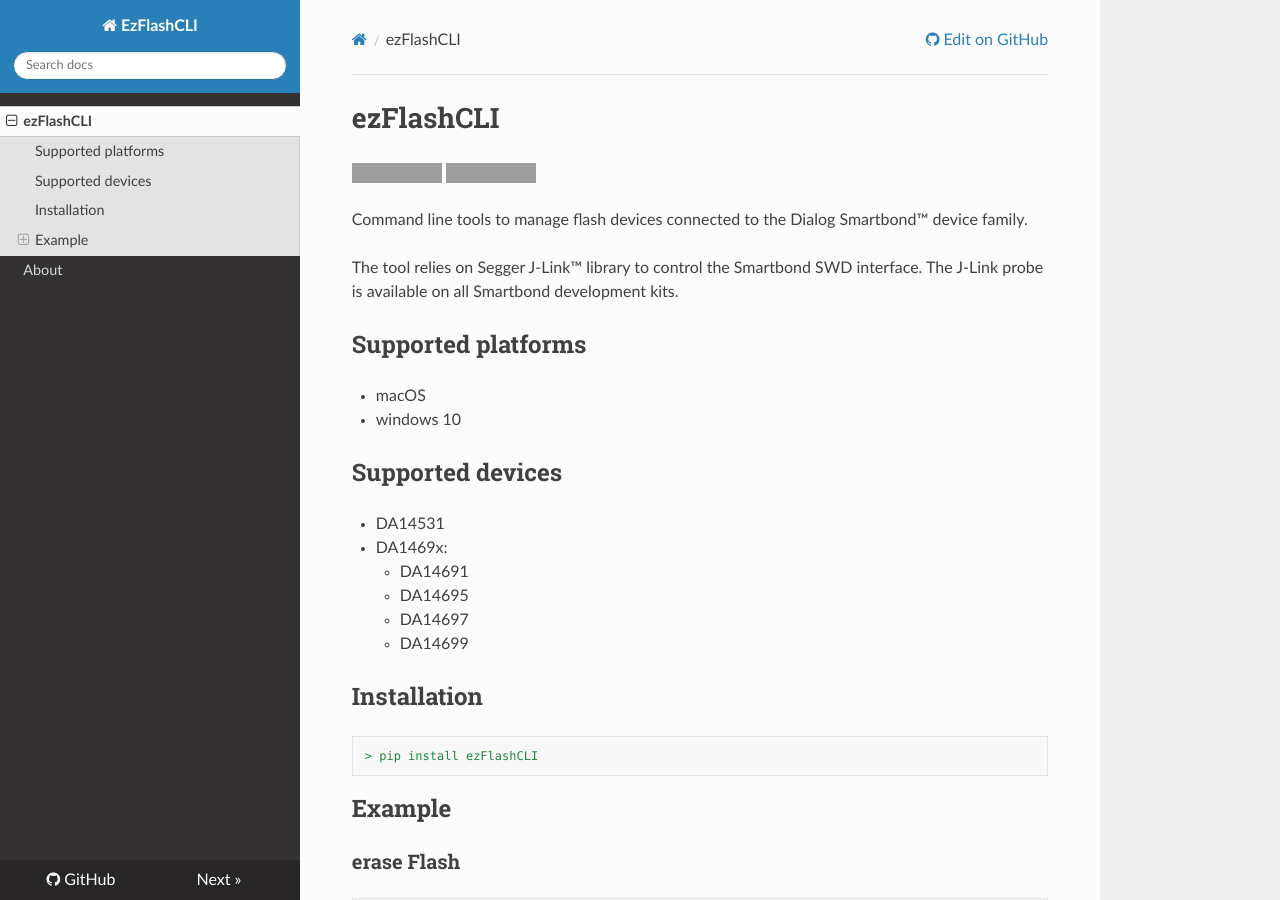
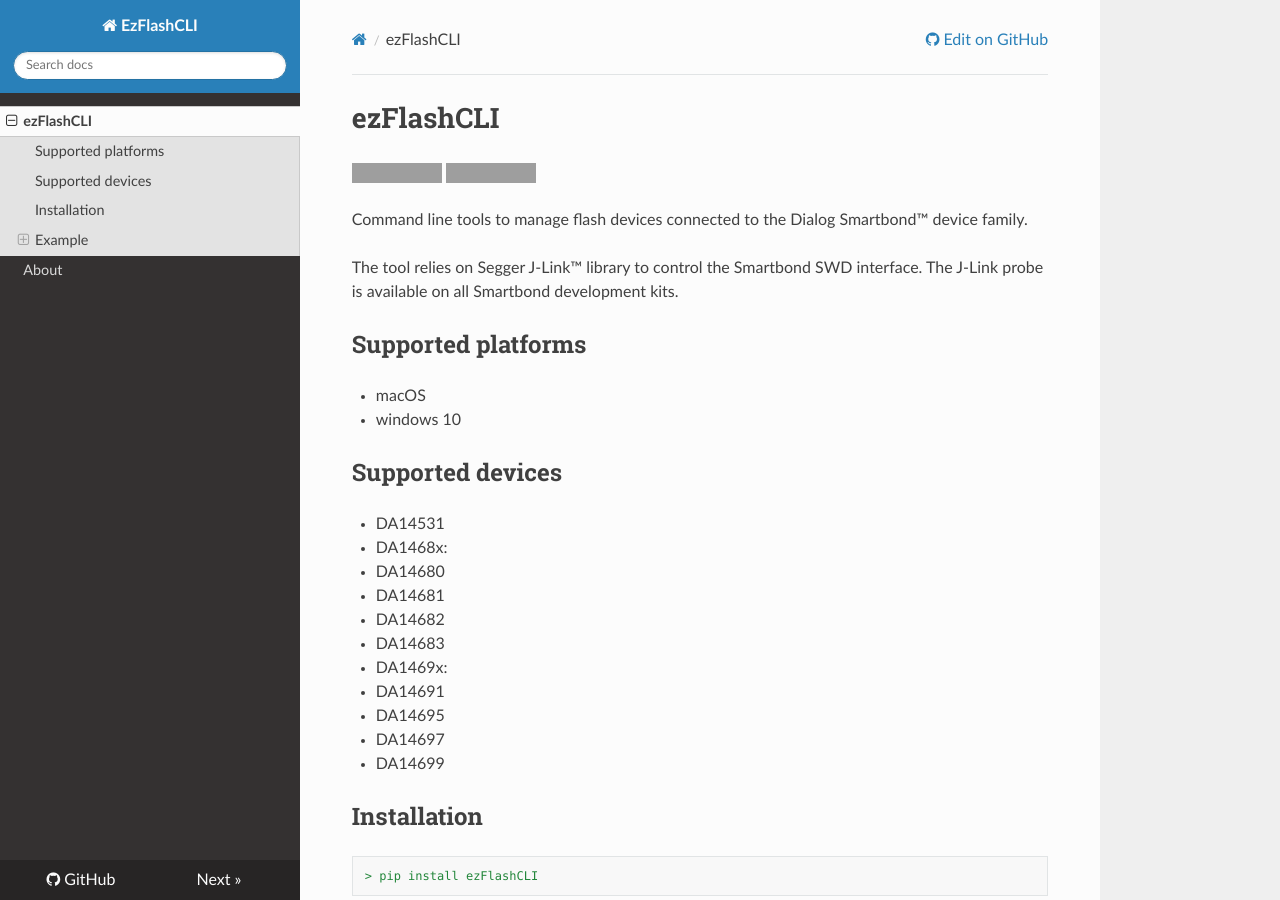
Before and after one commit to ezflash/ezFlashCLI, an MkDocs documentation site: the page built from docs/index.md, in a window 1280 px wide and 900 px high. Built offline with MkDocs 1.6.1, drawn with Linux system fonts in a browser that asks for light colours; nearby versions of some CDN libraries; grey boxes are pictures that could not be loaded.

Commit message:
Readme update to reflect the support for 68x

````diff
--- a/docs/index.md
+++ b/docs/index.md
@@ -15,30 +15,43 @@
 ## Supported devices
 
 * DA14531
+
+* DA1468x:
+  * DA14680
+  * DA14681
+  * DA14682
+  * DA14683
+
 * DA1469x:
-    * DA14691
-    * DA14695
-    * DA14697
-    * DA14699
+  * DA14691
+  * DA14695
+  * DA14697
+  * DA14699
 
 ## Installation
 
 ```
 > pip install ezFlashCLI
 ```
+
 ## Example
 
 ### erase Flash
+
 ```
 > ezFlashCLI erase_flash
 ```
 
 ### Read Flash
+
 ```
 > ezFlashCLI read_flash 0x0 128
 ```
+
 ### Program Flash
+
 ```
 > ezFlashCLI image_flash <path to bin file>
 ```
+
 The tool will automatically make the bin file bootable if needed
````
